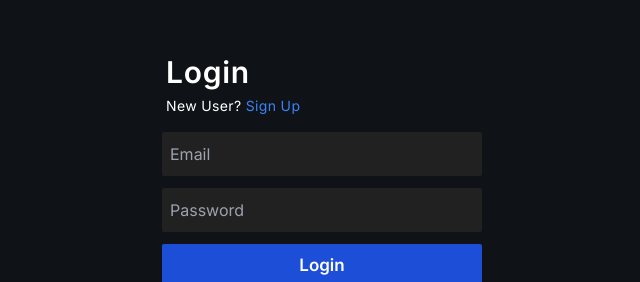
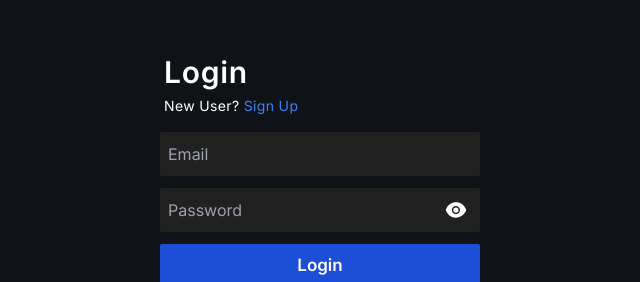
Before and after one commit to Arif-Islam/chitchat, a React (Vite) app in the folder client/: page / in a window 1280 px wide. Shown: the part 177-459 px from the top of the page, without its empty margins (316-956 px from the left). Built offline with nearby package versions, Linux system fonts and the light colour scheme.

Commit message:
modified login page

```diff
--- a/client/src/Pages/Login.jsx
+++ b/client/src/Pages/Login.jsx
@@ -1,7 +1,10 @@
+import { useState } from "react";
 import { useForm } from "react-hook-form";
-import { AiOutlineGoogle } from "react-icons/ai";
+import { AiOutlineGoogle, AiFillEye, AiFillEyeInvisible } from "react-icons/ai";
 
 const Login = () => {
+  const [eye, setEye] = useState(false);
+  const [passwordType, setPasswordType] = useState("password");
   const {
     register,
     handleSubmit,
@@ -43,15 +46,35 @@ const Login = () => {
           {errors.email?.type === "required" && (
             <span className="text-red-500 mb-2">Email is required!</span>
           )}
+          <div className="relative w-80 h-11 mx-auto mb-3">
             <input
-            className="w-80 h-11 rounded-sm p-2 bg-[#212121] text-gray-100 -ml-1 mb-3 focus:outline-none"
-            type="password"
+              className="w-80 h-11 rounded-sm p-2 bg-[#212121] text-gray-100 -ml-1  focus:outline-none"
+              type={passwordType}
               {...register("password", {
                 required: true,
                 minLength: 6,
               })}
               placeholder="Password"
             />
+            {!eye && (
+              <AiFillEye
+                onClick={() => {
+                  setEye(true);
+                  setPasswordType("text");
+                }}
+                className="absolute left-[280px] bottom-[10px] w-6 h-6 hover:cursor-pointer"
+              ></AiFillEye>
+            )}
+            {eye && (
+              <AiFillEyeInvisible
+                onClick={() => {
+                  setEye(false);
+                  setPasswordType("password");
+                }}
+                className="absolute left-[280px] bottom-[10px] w-6 h-6 hover:cursor-pointer"
+              ></AiFillEyeInvisible>
+            )}
+          </div>
           {errors.password?.type === "minLength" && (
             <span className="text-red-500 mb-2">
               Minimum length of password is 6
@@ -63,7 +86,7 @@ const Login = () => {
 
           <button
             type="submit"
-            className="w-80 h-11 rounded-sm bg-blue-700 hover:bg-gradient-to-r hover:from-blue-500 hover:to-blue-700 text-white text-[17px] font-semibold -ml-1 mb-4"
+            className="w-80 h-11 rounded-sm bg-blue-700 hover:bg-gradient-to-r hover:from-blue-500 hover:to-blue-800 text-white text-[17px] font-semibold -ml-1 mb-4"
           >
             Login
           </button>
```
Lines whose indentation alone changed are shown as unchanged.
